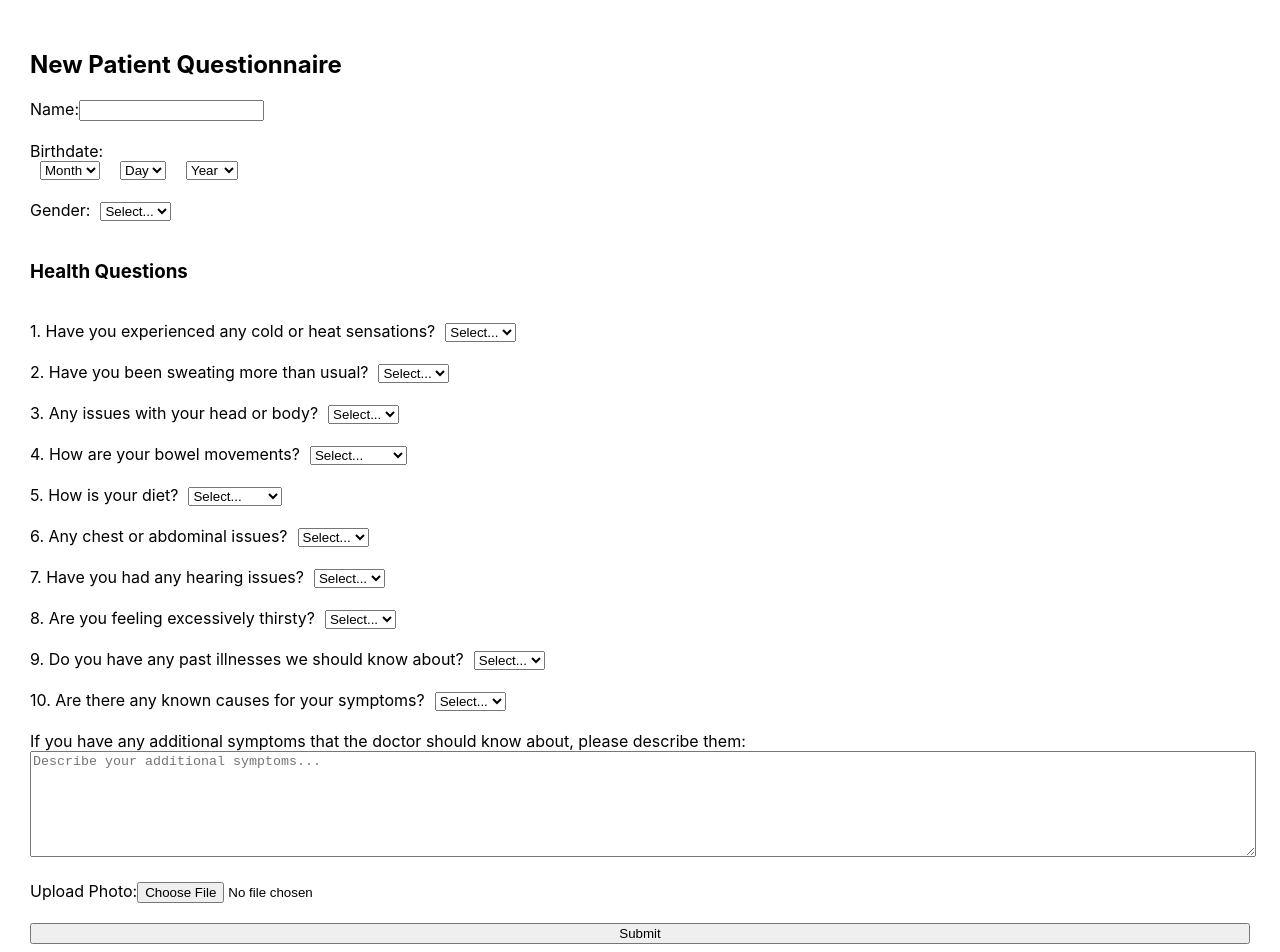
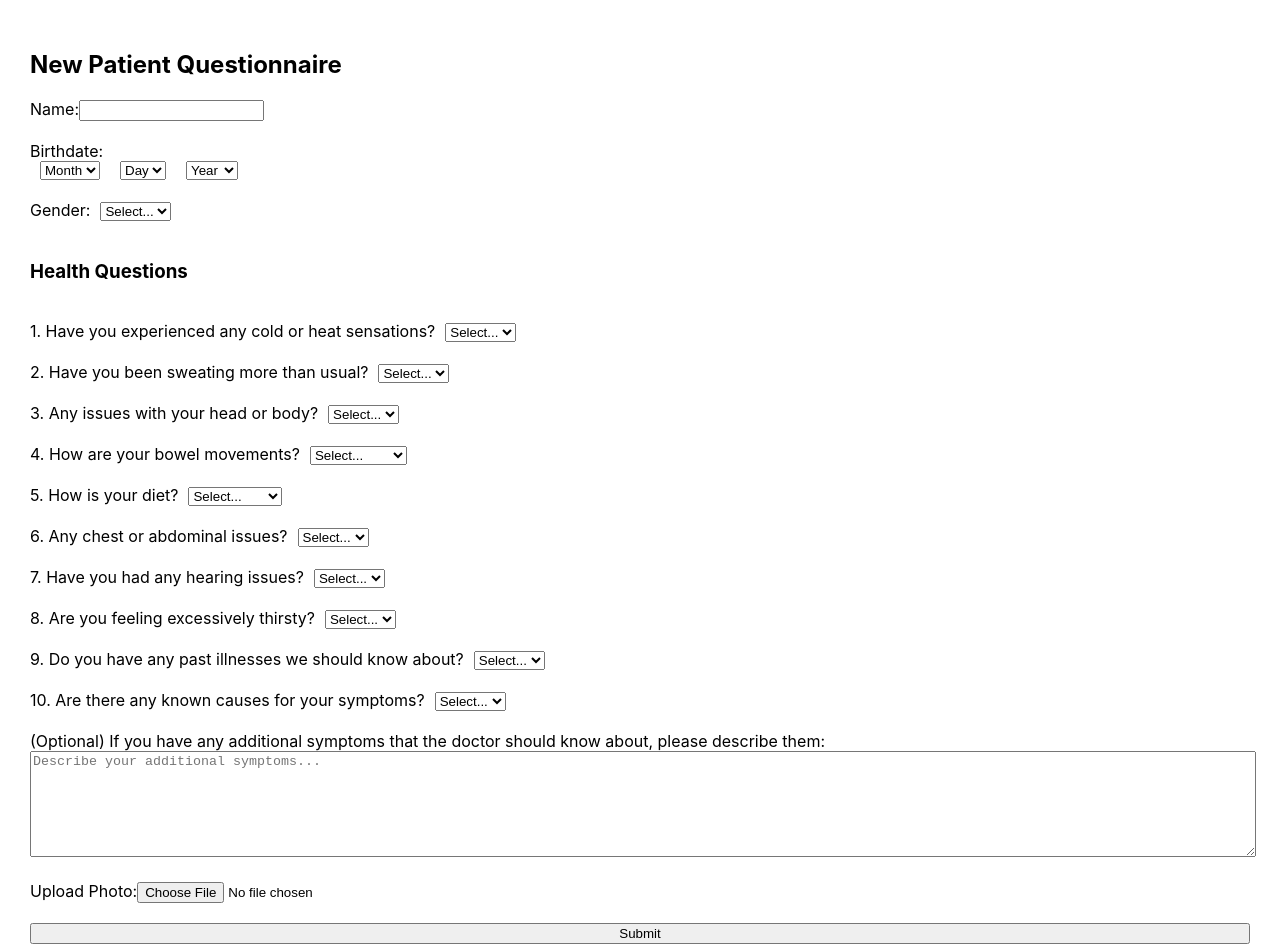
Before and after one commit to jonlai211/ChiBalance, a React (Create React App) app in the folder client/: page / in a window 1280 px wide. Shown: the top 952 px of the page. Built offline with nearby package versions, Linux system fonts and the light colour scheme.

Commit message:
first draft before css

```diff
--- a/client/src/components/QuestionnairePage.js
+++ b/client/src/components/QuestionnairePage.js
@@ -281,15 +281,14 @@ const Questionnaire = () => {
         </label>
 
         <label>
-          If you have any additional symptoms that the doctor should know about,
-          please describe them:
+          (Optional) If you have any additional symptoms that the doctor should
+          know about, please describe them:
           <textarea
             name="additionalSymptoms"
             value={formData.additionalSymptoms}
             onChange={handleChange}
             placeholder="Describe your additional symptoms..."
             style={{ height: "100px", width: "100%" }} // 크기 조절
-            required
           />
         </label>
 
```
